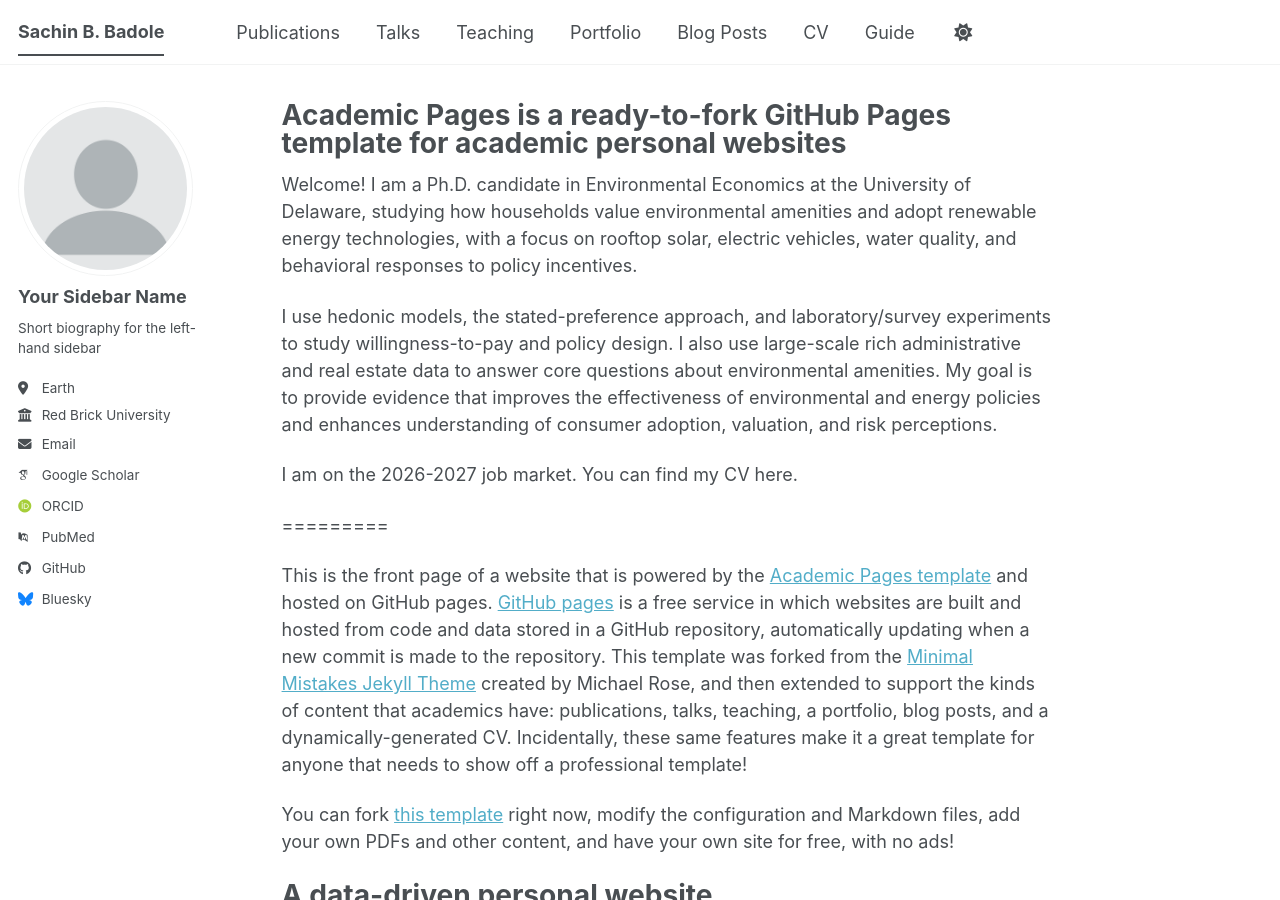
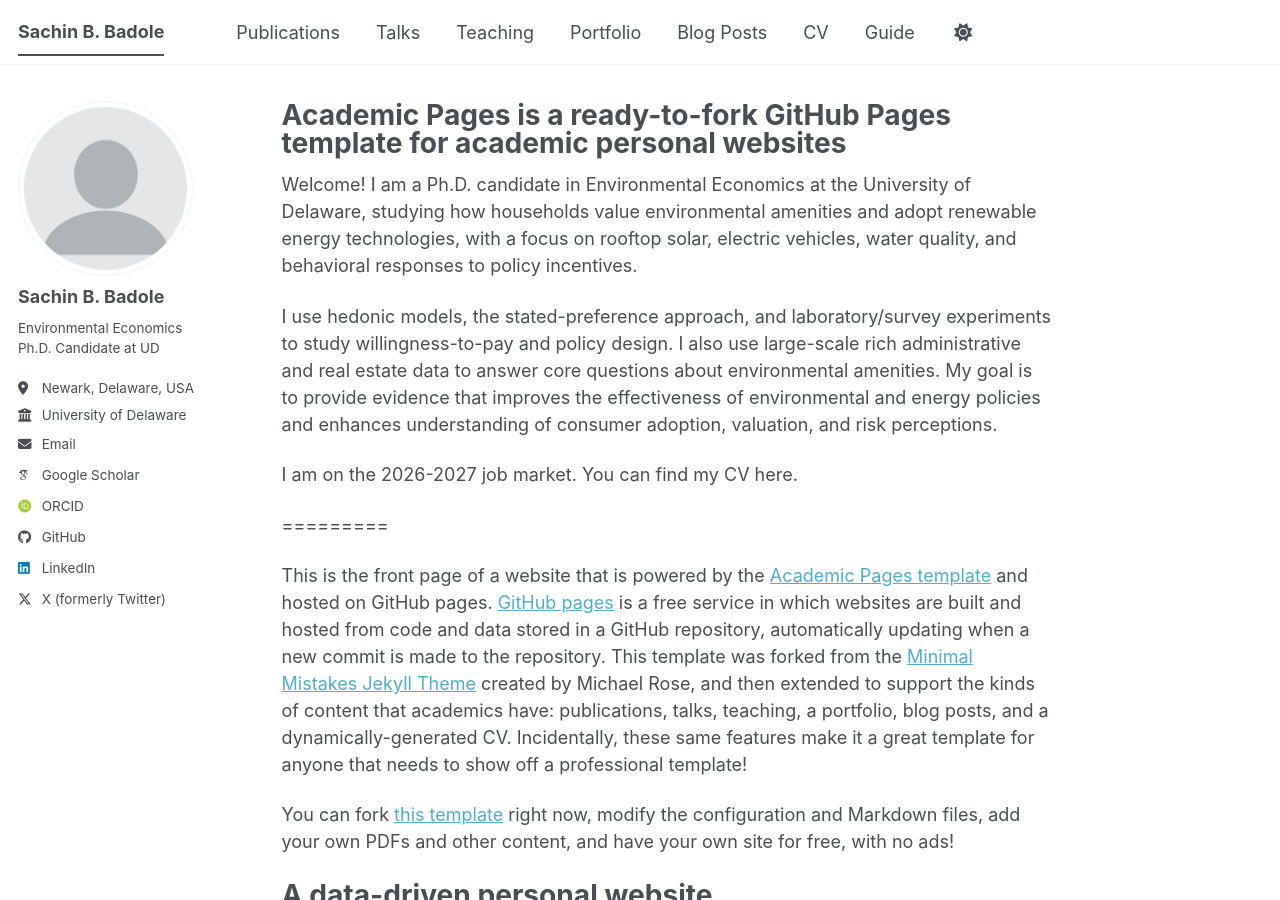
Before and after one commit to sachin-b-badole/sachin-b-badole.github.io, a Jekyll site: the page built from _pages/about.md, in a window 1280 px wide and 900 px high. Built offline with Jekyll 4.4.1, drawn with Linux system fonts in a browser that asks for light colours; some web fonts are replaced; a script bundle is joined from its source files by our own code; library files that are not in the unit come from our copies.

Commit message:
Update _config.yml

```diff
--- a/_config.yml
+++ b/_config.yml
@@ -12,7 +12,7 @@ site_theme               : "default" # The available themes options are "default
 title                    : "Sachin B. Badole"     # "Your Name / Site Title"
 title_separator          : "-"
 name                     : &name "Sachin B. Badole"
-description              : &description "Welcome! I am a Ph.D. candidate in Environmental Economics at the University of Delaware, studying how households value environmental amenities and adopt renewable energy technologies, with a focus on rooftop solar, electric vehicles, water quality, and behavioral responses to policy incentives. \nLine I use hedonic models, the stated-preference approach, and laboratory/survey experiments to study willingness-to-pay and policy design. I also use large-scale rich administrative and real estate data to answer core questions about environmental amenities. My goal is to provide evidence that improves the effectiveness of environmental and energy policies and enhances understanding of consumer adoption, valuation, and risk perceptions."   # Update this with a general description of your site, this is the default if not overridden by a page
+description              : &description "Welcome! I am a Ph.D. candidate in Environmental Economics at the University of Delaware."   # Update this with a general description of your site, this is the default if not overridden by a page
 url                      : https://sachin-b-badole.github.io   # The base hostname & protocol for your site e.g. "https://[your GitHub username].github.io",
                                                                # or if you already have some other page hosted on Github then use "https://[your GitHub username].github.io/[Your Repo Name]"
 baseurl                  : "" # the subpath of your site, e.g. "/blog"
@@ -24,24 +24,24 @@ repository               : "sachin-b-badole/sachin-b-badole.github.io"
 author:
   # Biographic information
   avatar           : "profile.png"
-  name             : "Your Sidebar Name"
+  name             : "Sachin B. Badole"
   pronouns         : # example: "she/her"
-  bio              : "Short biography for the left-hand sidebar"
-  location         : "Earth"
-  employer         : "Red Brick University"
+  bio              : "Environmental Economics Ph.D. Candidate at UD"
+  location         : "Newark, Delaware, USA"
+  employer         : "University of Delaware"
   uri              : # URL
-  email            : "none@example.org"
+  email            : "sbadole@udel.edu"
 
   # Academic websites
   academia         : # URL
   arxiv            : # URL - Update with the correct link to your profile
-  googlescholar    : "https://scholar.google.com/citations?user=PS_CX0AAAAAJ"
+  googlescholar    : "https://scholar.google.com/citations?user=fV_A-S8AAAAJ&hl=en&authuser=1"
   inspire-hep      : # URL
   impactstory      : # URL
-  orcid            : "https://orcid.org/yourorcidurl"
+  orcid            : "https://orcid.org/0009-0008-4273-4631"
   semantic         : # URL
   ssrn             : # URL
-  pubmed           : "https://www.ncbi.nlm.nih.gov/pubmed/?term=john+snow"
+  pubmed           : # "https://www.ncbi.nlm.nih.gov/pubmed/?term=john+snow"
   researchgate     : # URL
   scopus           : # URL
   zotero           : # URL
@@ -57,7 +57,7 @@ author:
 
   # Social media
   artstation       : # Username
-  bluesky          : "bsky.app" # Replace this with you Bluesky username
+  bluesky          : # "bsky.app" # Replace this with you Bluesky username
   facebook         : # Username
   flickr           : # Username
   foursquare       : # Username
@@ -66,7 +66,7 @@ author:
   keybase          : # Username
   instagram        : # Username
   lastfm           : # Username
-  linkedin         : # Username
+  linkedin         : "www.linkedin.com/in/sachin-b-badole-6920b6a2"
   mastodon         : # URL
   medium           : # URL
   pinterest        : # Username
@@ -74,7 +74,7 @@ author:
   steam            : # Username
   telegram         : # URL
   tumblr           : # Username
-  twitter          : # Username for X / Twitter
+  twitter          : "https://x.com/SachinBadole77"
   vine             : # Username
   weibo            : # Username
   wikipedia        : # Username
```
